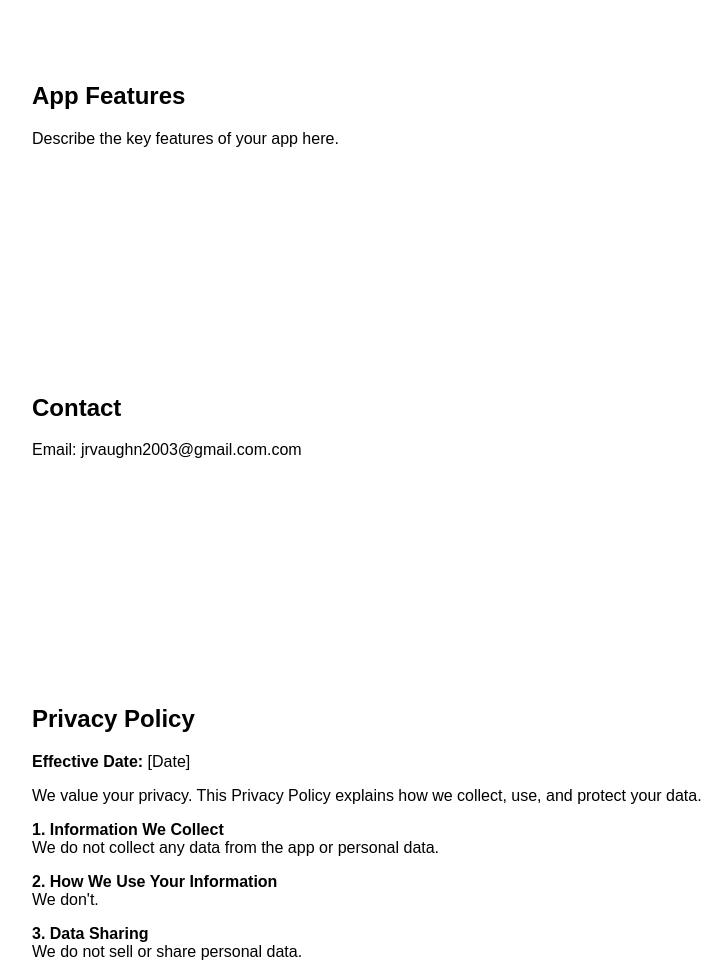
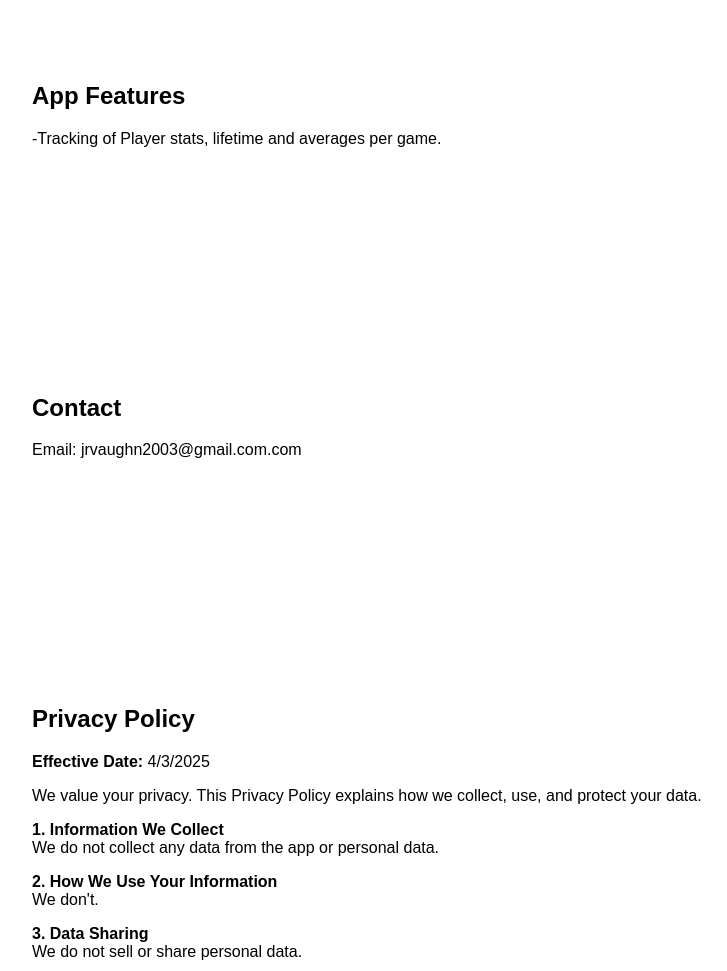
Before and after one commit to DieBuddyDev/DieBuddy, a plain HTML site: page index.html in a window 1280 px wide. Shown: the part 380-1351 px from the top of the page, without its empty margins (208-935 px from the left). Drawn offline with Linux system fonts and the light colour scheme.

Commit message:
Update index.html

```diff
--- a/index.html
+++ b/index.html
@@ -54,7 +54,7 @@
     <section id="features">
         <div class="container">
             <h2>App Features</h2>
-            <p>Describe the key features of your app here.</p>
+            <p>-Tracking of Player stats, lifetime and averages per game.</p>
         </div>
     </section>
 
@@ -68,7 +68,7 @@
     <section id="privacy">
         <div class="container">
             <h2>Privacy Policy</h2>
-            <p><strong>Effective Date:</strong> [Date]</p>
+            <p><strong>Effective Date:</strong> 4/3/2025</p>
             <p>We value your privacy. This Privacy Policy explains how we collect, use, and protect your data.</p>
             <p><strong>1. Information We Collect</strong><br>We do not collect any data from the app or personal data.</p>
             <p><strong>2. How We Use Your Information</strong><br>We don't.</p>
```
